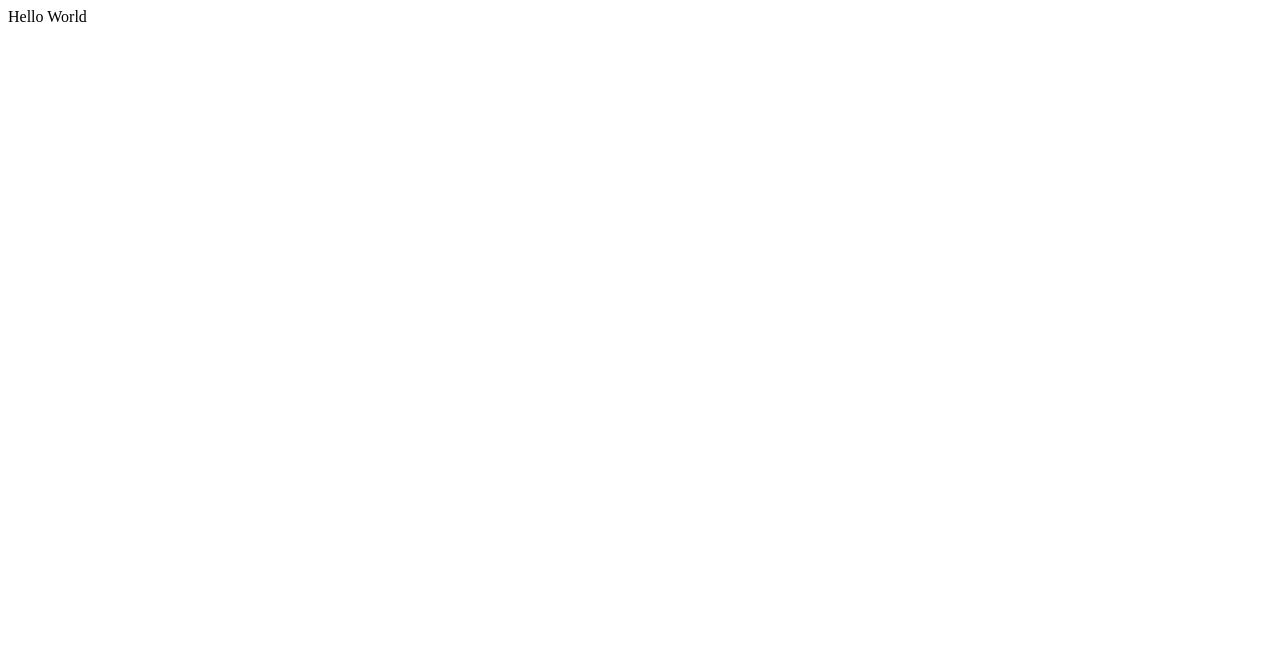
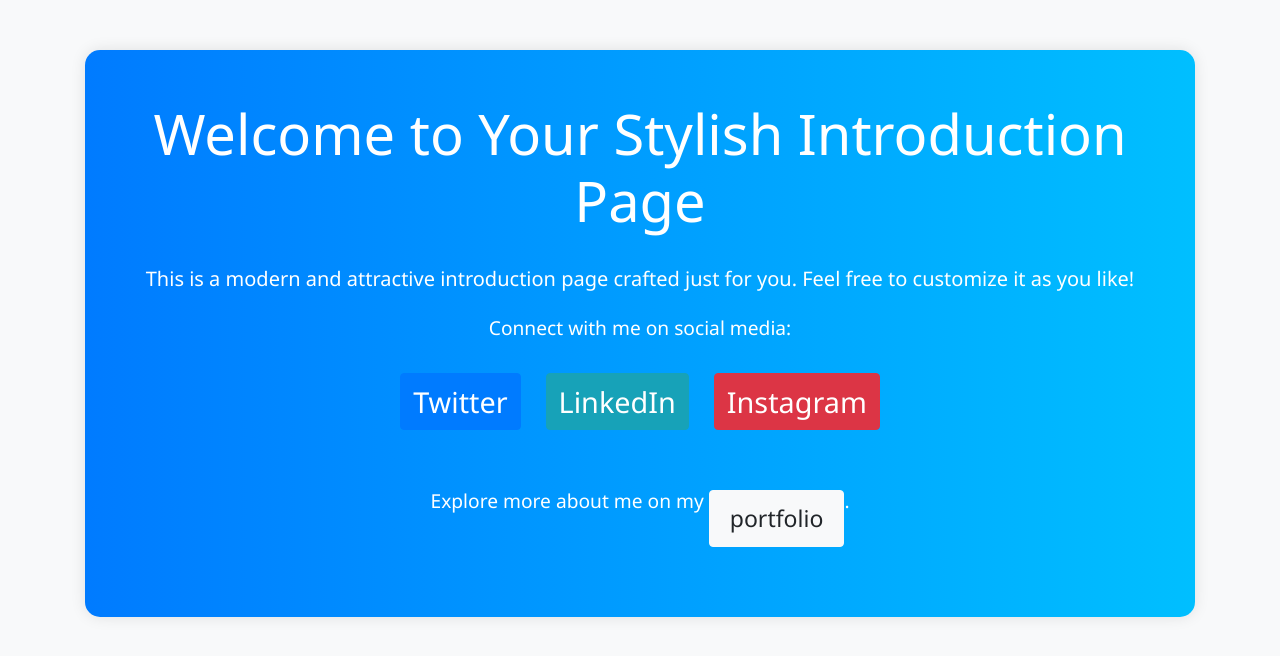
Before and after one commit to tommyGunn666/tommyGunn666.github.i, a plain HTML site: page index.html in a window 1280 px wide. Drawn offline with nearby package versions, Linux system fonts and the light colour scheme.

Commit message:
Update index.html

```diff
--- a/index.html
+++ b/index.html
@@ -1 +1,84 @@
-Hello World
+ <!DOCTYPE html>
+<html lang="en">
+<head>
+    <meta charset="UTF-8">
+    <meta name="viewport" content="width=device-width, initial-scale=1.0">
+    <title>Your Stylish Introduction</title>
+    <!-- Bootstrap CSS -->
+    <link rel="stylesheet" href="https://stackpath.bootstrapcdn.com/bootstrap/4.5.2/css/bootstrap.min.css">
+    <style>
+        body {
+            background-color: #f8f9fa;
+            font-family: 'Segoe UI', Tahoma, Geneva, Verdana, sans-serif;
+        }
+
+        .container {
+            margin-top: 50px;
+        }
+
+        .jumbotron {
+            background: linear-gradient(to right, #007BFF, #00BFFF);
+            color: #ffffff;
+            border-radius: 15px;
+            padding: 50px;
+            text-align: center;
+            box-shadow: 0px 0px 15px rgba(0, 0, 0, 0.1);
+        }
+
+        h1 {
+            font-size: 3em;
+            font-weight: bold;
+            margin-bottom: 30px;
+        }
+
+        p {
+            font-size: 1.2em;
+            margin-bottom: 20px;
+        }
+
+        a {
+            color: #ffffff;
+            text-decoration: none;
+            font-weight: bold;
+        }
+
+        a:hover {
+            color: #f8f9fa;
+            text-decoration: underline;
+        }
+
+        .btn-social {
+            margin: 10px;
+            font-size: 1.5em;
+        }
+
+        .btn-portfolio {
+            margin-top: 30px;
+            padding: 10px 20px;
+            font-size: 1.2em;
+        }
+    </style>
+</head>
+<body>
+
+<div class="container">
+    <div class="jumbotron">
+        <h1 class="display-4">Welcome to Your Stylish Introduction Page</h1>
+        <p class="lead">This is a modern and attractive introduction page crafted just for you. Feel free to customize it as you like!</p>
+        <p>Connect with me on social media:</p>
+        <p>
+            <a href="#your-link" class="btn btn-primary btn-social">Twitter</a>
+            <a href="#your-link" class="btn btn-info btn-social">LinkedIn</a>
+            <a href="#your-link" class="btn btn-danger btn-social">Instagram</a>
+        </p>
+        <p>Explore more about me on my <a href="#your-portfolio-link" class="btn btn-light btn-portfolio">portfolio</a>.</p>
+    </div>
+</div>
+
+<!-- Bootstrap JS and Popper.js -->
+<script src="https://code.jquery.com/jquery-3.5.1.slim.min.js"></script>
+<script src="https://cdn.jsdelivr.net/npm/@popperjs/core@2.9.2/dist/umd/popper.min.js"></script>
+<script src="https://stackpath.bootstrapcdn.com/bootstrap/4.5.2/js/bootstrap.min.js"></script>
+
+</body>
+</html>
```
